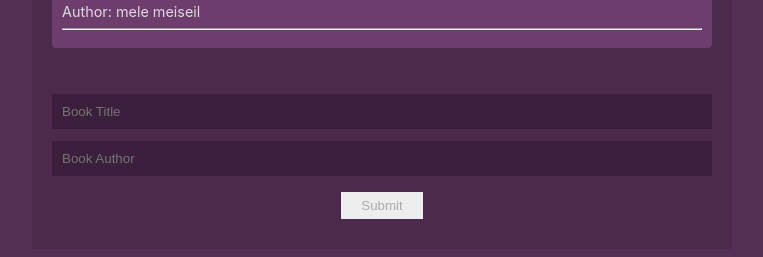
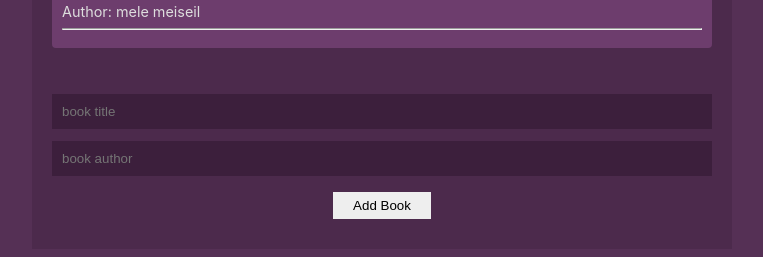
Before and after one commit to Damirhub/booklist, a React (Create React App) app: page / in a window 1280 px wide. Shown: the part 539-796 px from the top of the page, without its empty margins (258-1021 px from the left). Built offline with nearby package versions, Linux system fonts and the light colour scheme.

Commit message:
fixed conflicts

```diff
--- a/src/components/BookForm.js
+++ b/src/components/BookForm.js
@@ -1,31 +1,29 @@
-import React, { useState, useContext, useRef } from 'react'
-import uuid from 'uuid/v1'
+import React, { useContext, useState } from 'react'
 import { BookContext } from '../contexts/BookContext';
 
 const BookForm = () => {
+
     const { addBook } = useContext(BookContext)
 
-    const [bookInput, setBookInput] = useState({ title: '', author: '' })
+    const [title, setTitle] = useState('')
+    const [author, setAuthor] = useState('')
 
-    const handleSubmit = e => {
+
+    const handleSubmit = (e) => {
         e.preventDefault()
-        addBook(bookInput);
-        setBookInput({ title: '', author: '' })
+        addBook(title, author)
+        console.log(title, author)
+        setTitle('')
+        setAuthor('')
     }
+    return (
+        <form onSubmit={handleSubmit}>
+            <input type="text" placeholder="book title" value={title} onChange={(e) => setTitle(e.target.value)} required />
 
-    return (
-        <div >
-            <form onSubmit={handleSubmit}>
+            <input type="text" placeholder="book author" value={author} onChange={(e) => setAuthor(e.target.value)} required />
 
-                <input type="text" placeholder="Book Title" value={bookInput.title}
-                    onChange={(e) => setBookInput({ ...bookInput, title: e.target.value })} />
-                <input type="text" placeholder="Book Author" value={bookInput.author}
-                    onChange={(e) => setBookInput({ ...bookInput, author: e.target.value })} />
-
-                {/* <button disabled={!bookInput.author} type="submit"> SUBMIT </button> */}
-                <input disabled={!bookInput.author} type="submit"/>
-            </form>
-        </div>
+            <input type="submit" value="Add Book" />
+        </form>
     )
 }
 
--- a/src/contexts/BookContext.js
+++ b/src/contexts/BookContext.js
@@ -12,8 +12,8 @@
         { title: 'book 4 test', author: 'mele meiseil', id: 4 },
     ])
 
-    const addBook = (bookInput, id) => {
-        setBooks([...books, {...bookInput, id: uuid()}])
+    const addBook = (title, author) => {
+        setBooks([...books, { title: title, author: author, id: uuid() }])
     }
 
     const removeBook = (receivedId) => {
```
